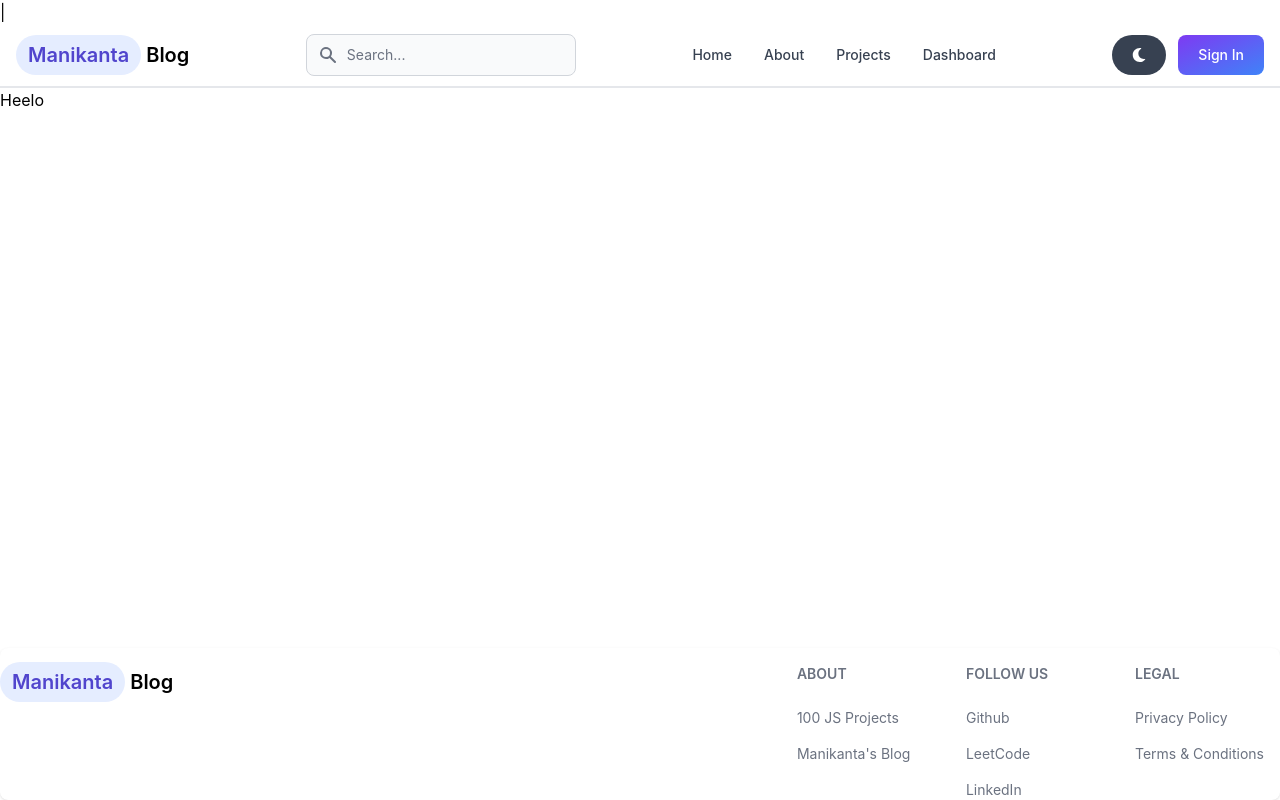
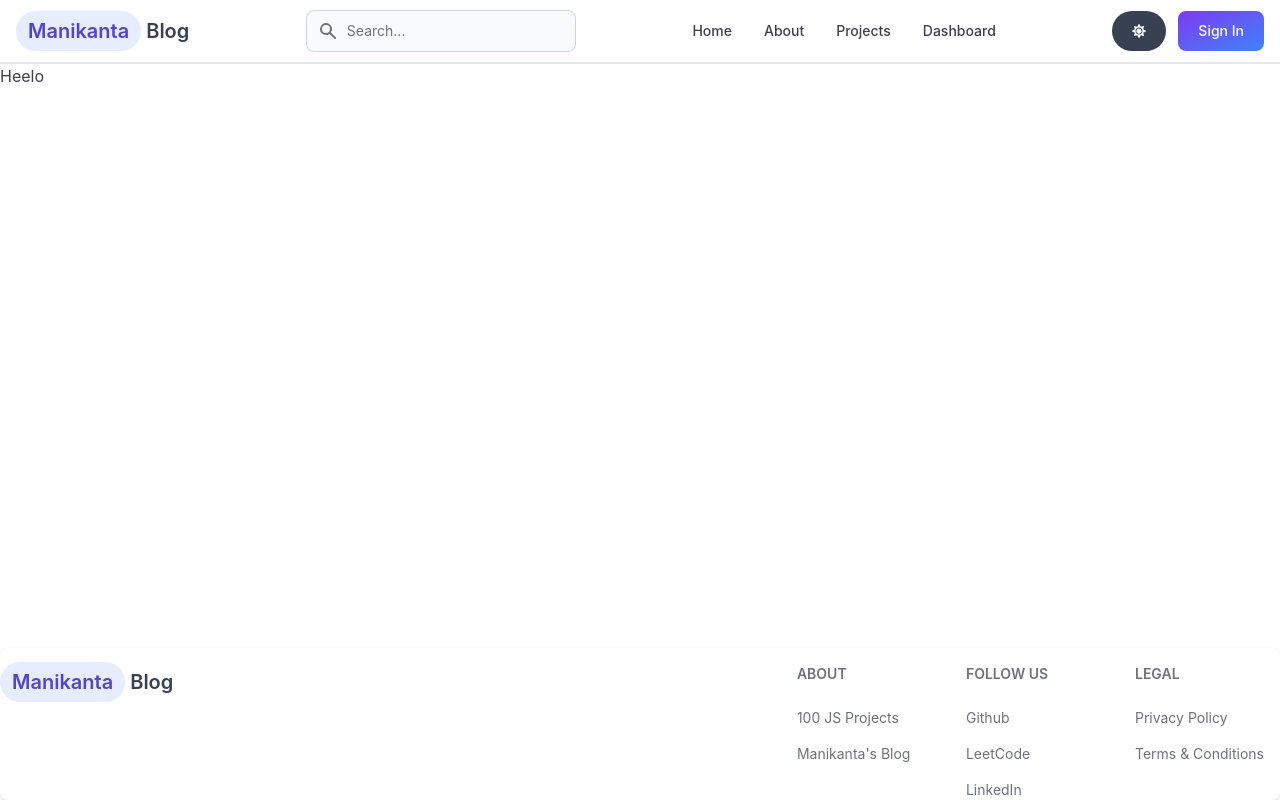
Before and after one commit to mreddyveera/mreddyveera-blog-main, a React (Vite) app in the folder mreddyveera-blog-main/client/: page / in a window 1280 px wide. Built offline with nearby package versions, Linux system fonts and the light colour scheme; no server answers.

Commit message:
Complete dark mode functionality

```diff
--- a/mreddyveera-blog-main/client/package.json
+++ b/mreddyveera-blog-main/client/package.json
@@ -14,7 +14,7 @@
     "axios": "^1.11.0",
     "firebase": "^12.2.1",
     "flowbite": "^2.5.2",
-    "flowbite-react": "^0.12.7",
+    "flowbite-react": "^0.12.9",
     "react": "^19.1.1",
     "react-dom": "^19.1.1",
     "react-icons": "^5.5.0",
--- a/mreddyveera-blog-main/client/src/components/Header.jsx
+++ b/mreddyveera-blog-main/client/src/components/Header.jsx
@@ -10,14 +10,16 @@
 } from "flowbite-react";
 import { Link, useLocation, useNavigate } from "react-router-dom";
 import { HiSearch } from "react-icons/hi";
-import { FaMoon } from "react-icons/fa";
-import { useSelector } from "react-redux";
-
+import { FaMoon,FaSun } from "react-icons/fa";
+import { useSelector,useDispatch } from "react-redux";
+import { toggleTheme } from "../redux/theme/themeSlice.js";
 function Header() {
   const path = useLocation().pathname;
+  const dispatch=useDispatch();
   const navigate = useNavigate();
   const { currentUser } = useSelector((state) => state.user);
   console.log(currentUser);
+  const {theme}=useSelector((state)=>state.theme);
 
   return (
     <Navbar className="border-b-2 border-gray-200 bg-white dark:bg-gray-900 px-4">
@@ -77,8 +79,8 @@
 
       <div className="flex items-center gap-3">
         {/* Dark Mode Button */}
-        <Button color="gray" pill>
-          <FaMoon />
+        <Button color="gray" pill onClick={()=>dispatch(toggleTheme())}>
+          {theme==="light"?<FaSun/>:<FaMoon/>}
         </Button>
 
         {/* User Dropdown */}
--- /dev/null
+++ b/mreddyveera-blog-main/client/src/components/Theme.jsx
@@ -0,0 +1,16 @@
+import {useSelector} from 'react-redux';
+function Theme({children}) {
+    const {theme}=useSelector(state=>state.theme);
+    return(
+        <>
+        <div className={theme}>
+            <div className="bg-white text-gray-700 dark:text-gray-200 dark:bg-[rgb(16,23,42] min-h-screen">
+            {children}
+            </div>
+
+        </div>
+
+        </>
+    )
+}
+export default Theme;
--- a/mreddyveera-blog-main/client/src/main.jsx
+++ b/mreddyveera-blog-main/client/src/main.jsx
@@ -2,13 +2,17 @@
 import { createRoot } from 'react-dom/client'
 import './index.css'
 import App from './App.jsx'
+import { ThemeProvider } from "flowbite-react";
+import Theme from './components/Theme.jsx';
 import {Provider} from "react-redux";
 import {store,persistor} from "./redux/store.js";
 import {PersistGate} from "redux-persist/integration/react";
 createRoot(document.getElementById('root')).render(
   <PersistGate persistor={persistor}>
     <Provider store={store}>
-      |<App/>
+      <ThemeProvider>
+<Theme><App/></Theme>
+      </ThemeProvider>
     </Provider>
   </PersistGate>
 )
--- a/mreddyveera-blog-main/client/src/redux/store.js
+++ b/mreddyveera-blog-main/client/src/redux/store.js
@@ -3,9 +3,11 @@
 import userReducer from "./user/userSlice.js";
 import { persistReducer, persistStore } from "redux-persist";
 import storage from "redux-persist/lib/storage";
+import themeReducer from "./theme/themeSlice.js";
 
 const rootReducer = combineReducers({
   user: userReducer,
+  theme: themeReducer,
 });
 
 const persistConfig = {
--- /dev/null
+++ b/mreddyveera-blog-main/client/src/redux/theme/themeSlice.js
@@ -0,0 +1,17 @@
+import {createSlice} from "@reduxjs/toolkit";
+
+const initialState={
+    theme:'light',
+}
+const themeSlice=createSlice({
+    name:"theme",
+    initialState,
+    reducers:{
+        toggleTheme:(state)=>{
+            state.theme=state.theme==='light'?'dark':"light";
+        },
+    }
+
+})
+export const {toggleTheme}=themeSlice.actions;
+export default themeSlice.reducer;
```
Also changed, not shown: 1 other file (tests, documents, lock files or other folders).
